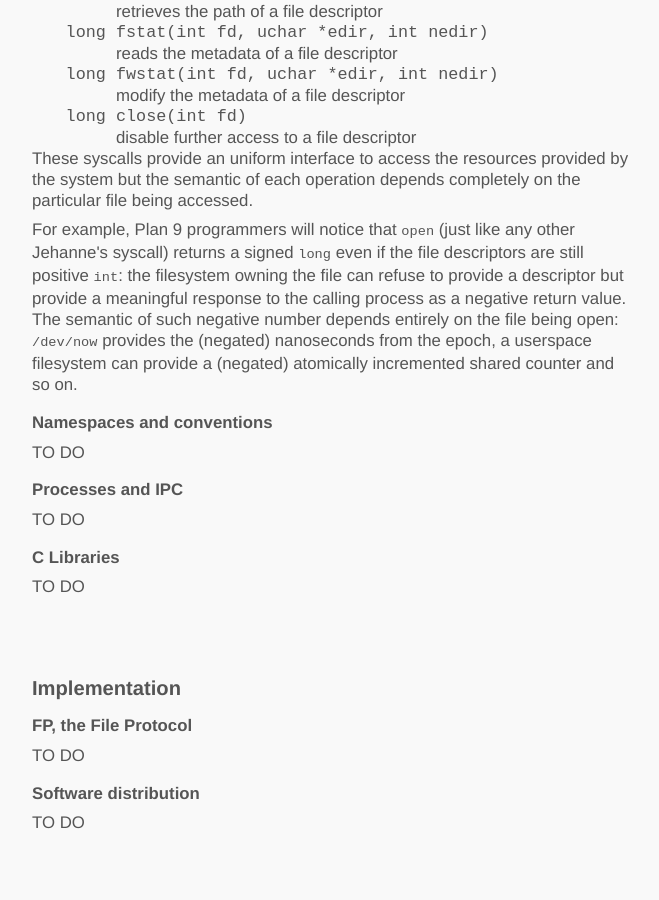
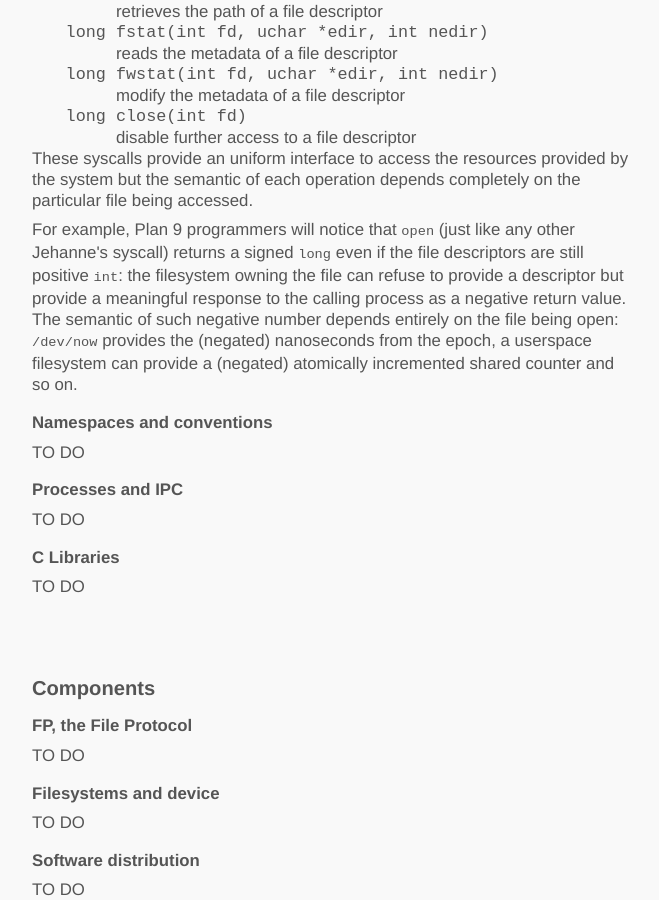
Before and after one commit to JehanneOS/jehanneos.github.io, a Jekyll site: the page pages/overview.html, which Jekyll copies as it is, in a window 1280 px wide and 900 px high, scrolled down 1549 px. Shown: the whole window, without its empty margins (308-967 px from the left). Built offline with Jekyll 4.4.1, drawn with Linux system fonts in a browser that asks for light colours; before the commit the page ends 2382 px from its top, so only the background shows below that.

Commit message:
pages: slight change to overview.html

```diff
--- a/pages/overview.html
+++ b/pages/overview.html
@@ -112,8 +112,10 @@
 			<p>TO DO</p>
 			<h2>C Libraries</h2>
 			<p>TO DO</p>
-			<h1>Implementation</h1>
+			<h1>Components</h1>
 			<h2>FP, the File Protocol</h2>
+			<p>TO DO</p>
+			<h2>Filesystems and device</h2>
 			<p>TO DO</p>
 			<h2>Software distribution</h2>
 			<p>TO DO</p>
```
